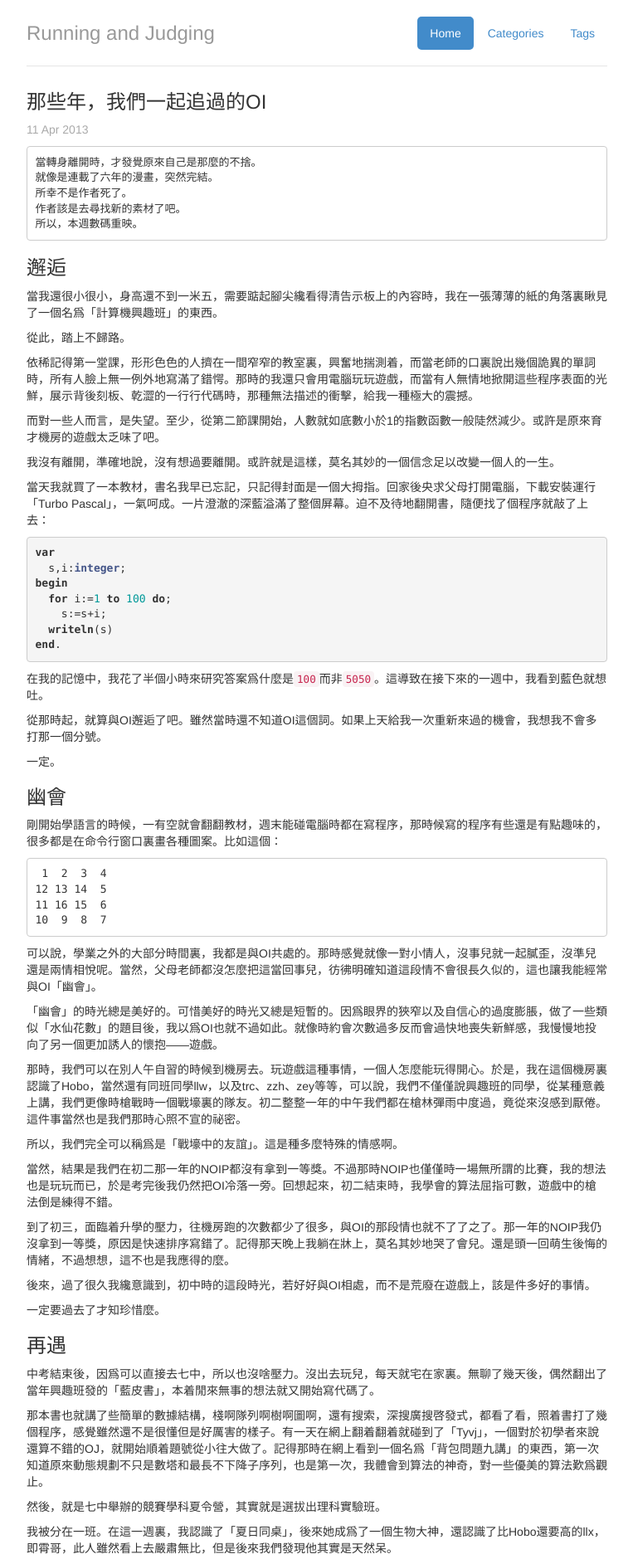
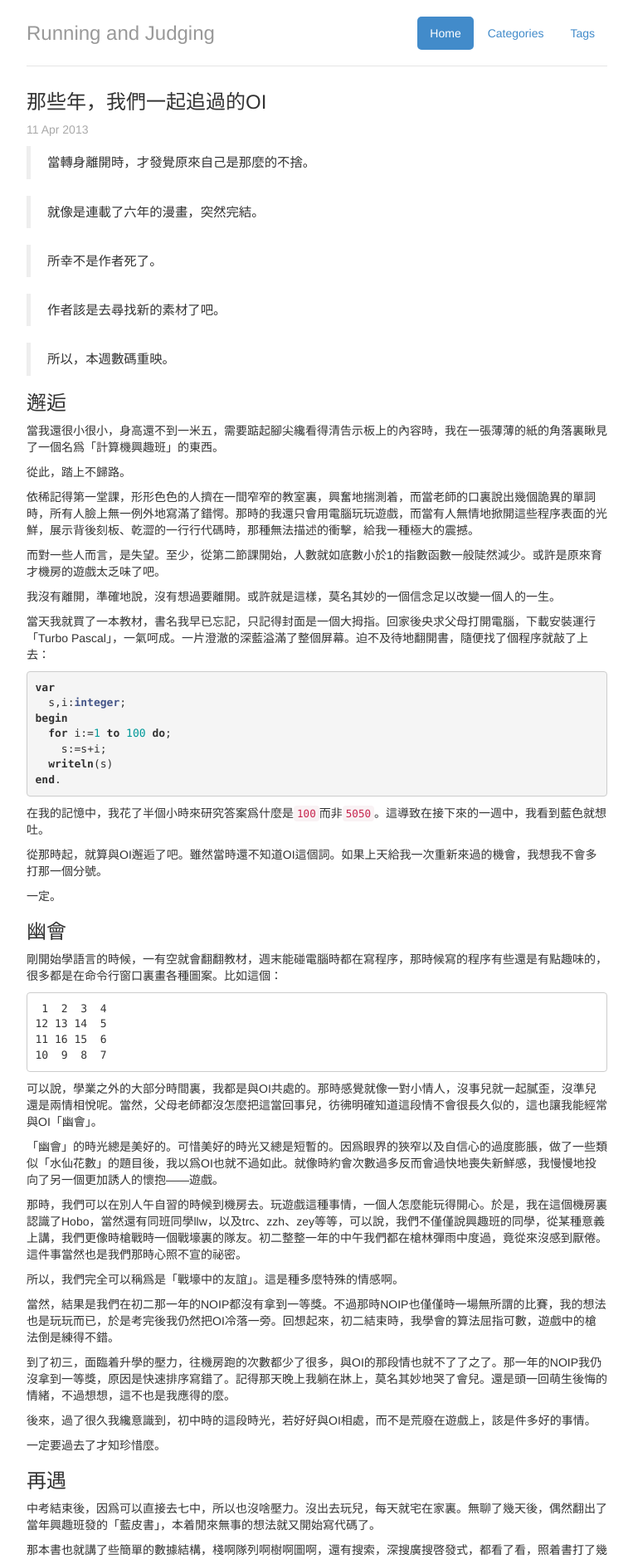
Before and after one commit to woodcutknife/woodcutknife.github.io, a Jekyll site: the page built from _posts/2013-04-10-oi.markdown, in a window 1280 px wide. Shown: the top 1879 px of the page at 83% size, without its empty margins (258-1021 px from the left). Built offline with Jekyll 4.4.1, drawn with Linux system fonts in a browser that asks for light colours; Markdown is read by kramdown in place of the engine named in the settings; comment, search, counter and statistics services are not loaded.

Commit message:
some bugs fixed

```diff
--- a/_layouts/default.html
+++ b/_layouts/default.html
@@ -39,7 +39,6 @@
             }
             });
         </script>
-        <script type="text/javascript" src="http://c328740.r40.cf1.rackcdn.com/mathjax/latest/MathJax.js?config=TeX-AMS-MML_HTMLorMML"></script>
 
     </head>
     <body>
--- a/_posts/2013-04-10-oi.markdown
+++ b/_posts/2013-04-10-oi.markdown
@@ -6,11 +6,15 @@ categories: 競賽歷程
 tags: [OI, NOIP, NOI, CTSC]
 ---
 
-    當轉身離開時，才發覺原來自己是那麼的不捨。
-    就像是連載了六年的漫畫，突然完結。
-    所幸不是作者死了。
-    作者該是去尋找新的素材了吧。
-    所以，本週數碼重映。
+> 當轉身離開時，才發覺原來自己是那麼的不捨。
+
+> 就像是連載了六年的漫畫，突然完結。
+
+> 所幸不是作者死了。
+
+> 作者該是去尋找新的素材了吧。
+
+> 所以，本週數碼重映。
 
 ### 邂逅
 
@@ -460,7 +464,7 @@ OI逐漸成爲一個比較邊緣的詞。
 
 因爲是UESTC承辦，我們學校協辦，所以我被拖去發言了。附上一段開幕式的發言稿：
 
-    成都其實是一座很平凡的城市，它的春熙路天府廣場如其他的市中心一樣的繁華，它的武侯祠杜甫草堂如其他的名勝一樣的深厚，它的三星堆金沙遺址如其他的遺蹟一樣的深邃，它的大熊貓也如其他地方黑的黑，白的白，一樣的憨態可掬，不過熊貓與臥龍保護區相映成趣，金沙出土的太陽神鳥絢麗奪目更是作爲象徵出現在天府廣場的中央，三星堆出土面具的長耳朵長眼睛似乎在訴說着眼觀六路耳聽八方的理想，寬窄巷子在深厚的底蘊中添了一份成都人獨有的悠閒，身處武侯祠的你能更真切地感受到諸葛丞相的鞠躬盡瘁，而各種小吃更給市中心渲染出麻辣鮮香。
+> 成都其實是一座很平凡的城市，它的春熙路天府廣場如其他的市中心一樣的繁華，它的武侯祠杜甫草堂如其他的名勝一樣的深厚，它的三星堆金沙遺址如其他的遺蹟一樣的深邃，它的大熊貓也如其他地方黑的黑，白的白，一樣的憨態可掬，不過熊貓與臥龍保護區相映成趣，金沙出土的太陽神鳥絢麗奪目更是作爲象徵出現在天府廣場的中央，三星堆出土面具的長耳朵長眼睛似乎在訴說着眼觀六路耳聽八方的理想，寬窄巷子在深厚的底蘊中添了一份成都人獨有的悠閒，身處武侯祠的你能更真切地感受到諸葛丞相的鞠躬盡瘁，而各種小吃更給市中心渲染出麻辣鮮香。
 
 仍然是各種風味的講課，不過，這次的心態變成了，我還有哪些沒懂的地方，我爲什麼沒有弄懂。
 
@@ -524,15 +528,15 @@ CTSC提前到了4月。我的最後一戰便也提前了。
 
 下午在後排遠遠圍觀前六名的面試，心不在焉，甚至腦海中還一遍一遍地播放着前幾天寫好的稿子。
 
-	Hello everyone, I’m Wang Di from Chengdu No.7 Senior High School. Today, I feel quite honored to stand here, having a chance to compete to be a member of national team of China for IOI 2013.
+> Hello everyone, I’m Wang Di from Chengdu No.7 Senior High School. Today, I feel quite honored to stand here, having a chance to compete to be a member of national team of China for IOI 2013.
 
 然後，頭也不回地走出了教室，身後是喧譁的掌聲。
 
-	OI，再見。
+> OI，再見。
 
 這是一個關於夢想的故事。
 
-	越簡單 越幸福 退役了
+> 越簡單 越幸福 退役了
 
 不過我不討厭這個結局。
 
--- a/assets/stylesheets/main.css
+++ b/assets/stylesheets/main.css
@@ -111,3 +111,7 @@ ul.posts span {
     border: 1px solid #4c964d;
     color: #FFF;
 }
+
+blockquote > p {
+    font-size: 110%;
+}
```
Also changed, not shown: 5 other files.
